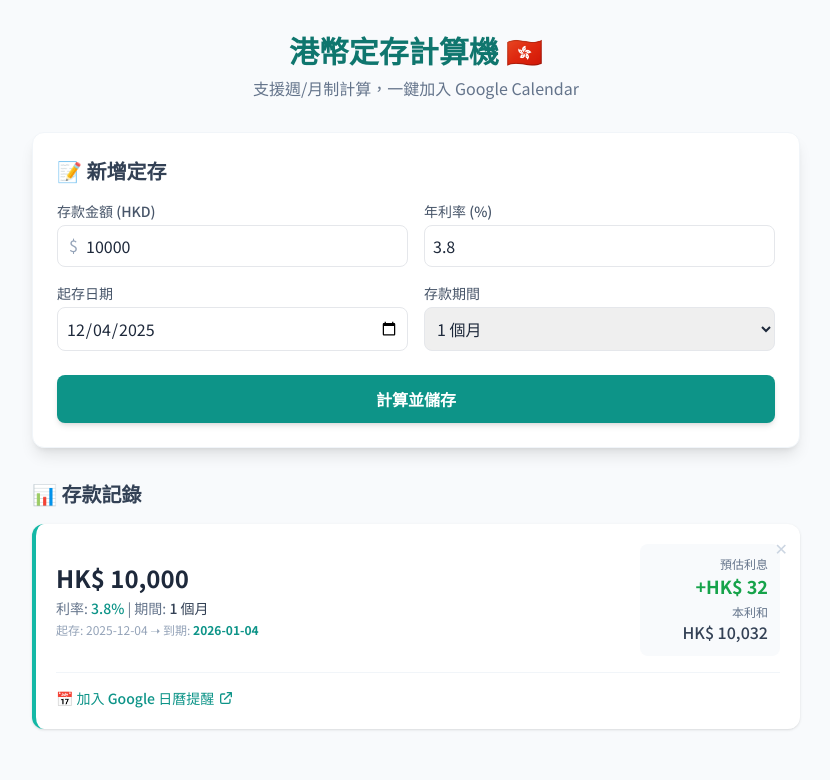
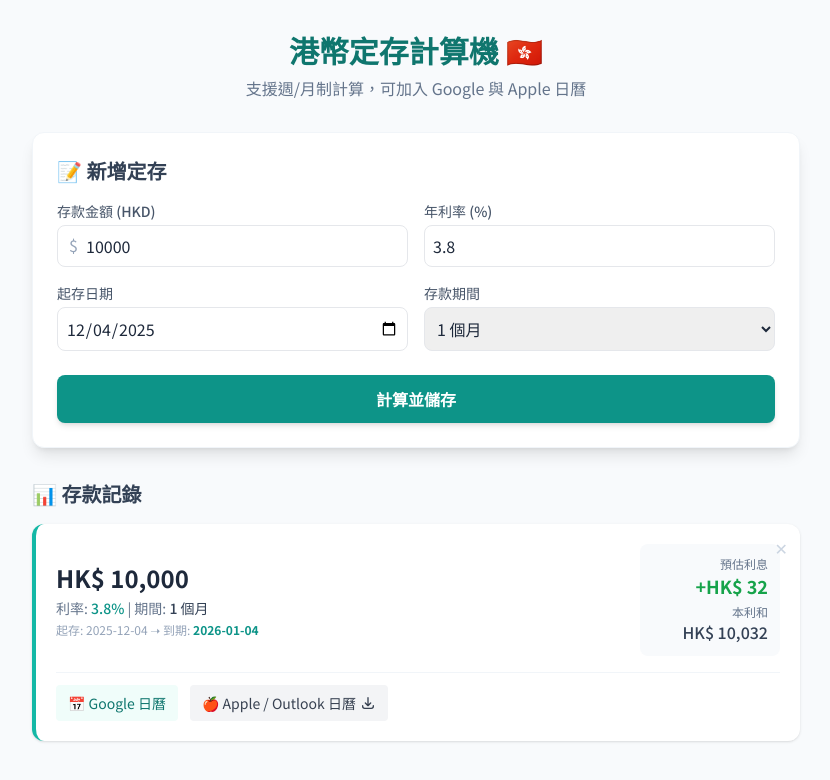
Before and after one commit to eunis2000/saving-record, a plain HTML site: page index.html in a window 1280 px wide. Both pictures are taken after a click on the button "計算並儲存". Shown: the whole page, without its empty margins (224-1054 px from the left). Drawn offline with nearby package versions, Linux system fonts and the light colour scheme.

Commit message:
3rd
update to apple car

```diff
--- a/index.html
+++ b/index.html
@@ -3,12 +3,9 @@
 <head>
     <meta charset="UTF-8">
     <meta name="viewport" content="width=device-width, initial-scale=1.0">
-    <title>港幣定存計算機 (週/月版) 💰</title>
-    <!-- 引入 Tailwind CSS -->
+    <title>港幣定存計算機 (全平台日曆版) 💰</title>
     <script src="https://cdn.tailwindcss.com"></script>
-    <!-- 引入 Vue 3 -->
     <script src="https://unpkg.com/vue@3/dist/vue.global.js"></script>
-    <!-- Google Fonts -->
     <link href="https://fonts.googleapis.com/css2?family=Noto+Sans+TC:wght@400;500;700&display=swap" rel="stylesheet">
     <style>
         body { font-family: 'Noto Sans TC', sans-serif; }
@@ -18,10 +15,9 @@
 
     <div id="app" class="max-w-3xl mx-auto">
 
-        <!-- 標題區 -->
         <header class="mb-8 text-center">
             <h1 class="text-3xl font-bold text-teal-700 mb-2">港幣定存計算機 🇭🇰</h1>
-            <p class="text-slate-500">支援週/月制計算，一鍵加入 Google Calendar</p>
+            <p class="text-slate-500">支援週/月制計算，可加入 Google 與 Apple 日曆</p>
         </header>
 
         <!-- 輸入區塊 -->
@@ -88,12 +84,18 @@
                     </div>
                 </div>
 
-                <!-- Google Calendar 按鈕 -->
-                <div class="mt-4 pt-3 border-t border-slate-100">
-                    <a :href="getCalendarUrl(item)" target="_blank" class="inline-flex items-center text-sm text-teal-600 hover:text-teal-800 font-medium transition">
-                        📅 加入 Google 日曆提醒
-                        <svg class="w-4 h-4 ml-1" fill="none" stroke="currentColor" viewBox="0 0 24 24"><path stroke-linecap="round" stroke-linejoin="round" stroke-width="2" d="M10 6H6a2 2 0 00-2 2v10a2 2 0 002 2h10a2 2 0 002-2v-4M14 4h6m0 0v6m0-6L10 14"></path></svg>
+                <!-- 日曆按鈕區 -->
+                <div class="mt-4 pt-3 border-t border-slate-100 flex flex-wrap gap-3">
+                    <!-- Google Calendar -->
+                    <a :href="getGoogleCalendarUrl(item)" target="_blank" class="inline-flex items-center text-sm px-3 py-2 bg-teal-50 text-teal-700 rounded hover:bg-teal-100 transition">
+                        📅 Google 日曆
                     </a>
+
+                    <!-- Apple/Outlook Calendar (.ics) -->
+                    <button @click="downloadIcs(item)" class="inline-flex items-center text-sm px-3 py-2 bg-gray-100 text-gray-700 rounded hover:bg-gray-200 transition">
+                        🍎 Apple / Outlook 日曆
+                        <svg class="w-4 h-4 ml-1" fill="none" stroke="currentColor" viewBox="0 0 24 24"><path stroke-linecap="round" stroke-linejoin="round" stroke-width="2" d="M4 16v1a3 3 0 003 3h10a3 3 0 003-3v-1m-4-4l-4 4m0 0l-4-4m4 4V4"></path></svg>
+                    </button>
                 </div>
             </div>
         </div>
@@ -109,85 +111,55 @@
 
         createApp({
             setup() {
-                // 表單預設值
                 const form = ref({
                     amount: 10000,
                     rate: 3.8,
                     startDate: new Date().toISOString().split('T')[0],
-                    period: '1m' // 預設 1 個月
+                    period: '1m'
                 });
 
                 const deposits = ref([]);
 
-                // 期間顯示對照表
                 const periodLabels = {
-                    '1w': '1 週',
-                    '3w': '3 週',
-                    '1m': '1 個月',
-                    '3m': '3 個月',
-                    '6m': '6 個月'
+                    '1w': '1 週', '3w': '3 週', '1m': '1 個月', '3m': '3 個月', '6m': '6 個月'
                 };
 
-                // 初始化：從 LocalStorage 讀取資料
                 onMounted(() => {
-                    const saved = localStorage.getItem('hkBankDeposits_v2'); // 更新 Key 避免舊資料格式衝突
-                    if (saved) {
-                        deposits.value = JSON.parse(saved);
-                    }
+                    const saved = localStorage.getItem('hkBankDeposits_v2');
+                    if (saved) deposits.value = JSON.parse(saved);
                 });
 
-                // 監聽資料變動並存檔
                 watch(deposits, (newVal) => {
                     localStorage.setItem('hkBankDeposits_v2', JSON.stringify(newVal));
                 }, { deep: true });
 
-                // 核心邏輯：計算到期日與利息
                 const calculateDetails = (amount, rate, startDate, periodCode) => {
-                    const unit = periodCode.slice(-1); // 'w' or 'm'
-                    const value = parseInt(periodCode); // 數值 (1, 3, 6...)
-
+                    const unit = periodCode.slice(-1);
+                    const value = parseInt(periodCode);
                     let endDateObj = new Date(startDate);
                     let interest = 0;
 
                     if (unit === 'w') {
-                        // 週計算：天數 = 週數 * 7
                         const days = value * 7;
-                        // 到期日：加天數
                         endDateObj.setDate(endDateObj.getDate() + days);
-                        // 利息：本金 * 利率 * (天數 / 365)
                         interest = Math.round(amount * (rate / 100) * (days / 365));
                     } else {
-                        // 月計算
-                        // 到期日：加月數
                         endDateObj.setMonth(endDateObj.getMonth() + value);
-                        // 利息：本金 * 利率 * (月數 / 12)
                         interest = Math.round(amount * (rate / 100) * (value / 12));
                     }
-
-                    return {
-                        endDate: endDateObj.toISOString().split('T')[0],
-                        interest: interest
-                    };
+                    return { endDate: endDateObj.toISOString().split('T')[0], interest: interest };
                 };
 
-                // 新增存款
                 const addDeposit = () => {
                     if (!form.value.amount || !form.value.rate || !form.value.startDate) {
                         alert('請填寫完整資料');
                         return;
                     }
-
-                    const details = calculateDetails(
-                        form.value.amount,
-                        form.value.rate,
-                        form.value.startDate,
-                        form.value.period
-                    );
-
+                    const details = calculateDetails(form.value.amount, form.value.rate, form.value.startDate, form.value.period);
                     deposits.value.unshift({
                         amount: form.value.amount,
                         rate: form.value.rate,
-                        period: form.value.period, // 儲存代碼 (如 '3w')
+                        period: form.value.period,
                         startDate: form.value.startDate,
                         endDate: details.endDate,
                         interest: details.interest,
@@ -197,39 +169,59 @@
                 };
 
                 const removeDeposit = (index) => {
-                    if(confirm('確定要刪除這筆記錄嗎？')) {
-                        deposits.value.splice(index, 1);
-                    }
+                    if(confirm('確定要刪除這筆記錄嗎？')) deposits.value.splice(index, 1);
                 };
 
-                const formatNumber = (num) => {
-                    return num.toString().replace(/\B(?=(\d{3})+(?!\d))/g, ",");
-                };
+                const formatNumber = (num) => num.toString().replace(/\B(?=(\d{3})+(?!\d))/g, ",");
+                const getPeriodLabel = (code) => periodLabels[code] || code;
 
-                const getPeriodLabel = (code) => {
-                    return periodLabels[code] || code;
-                };
-
-                const getCalendarUrl = (item) => {
+                // Google Calendar URL
+                const getGoogleCalendarUrl = (item) => {
                     const start = item.endDate.replace(/-/g, '');
                     const nextDay = new Date(item.endDate);
                     nextDay.setDate(nextDay.getDate() + 1);
                     const end = nextDay.toISOString().split('T')[0].replace(/-/g, '');
-
                     const title = encodeURIComponent(`💰 定存到期：HK$ ${formatNumber(item.amount)}`);
                     const details = encodeURIComponent(`本金：HK$ ${formatNumber(item.amount)}\n利息：HK$ ${formatNumber(item.interest)}\n本利和：HK$ ${formatNumber(item.total)}\n利率：${item.rate}%\n期間：${getPeriodLabel(item.period)}`);
-
                     return `https://www.google.com/calendar/render?action=TEMPLATE&text=${title}&dates=${start}/${end}&details=${details}`;
                 };
 
+                // Apple/Outlook ICS 下載功能
+                const downloadIcs = (item) => {
+                    // 準備日期格式 YYYYMMDD
+                    const startStr = item.endDate.replace(/-/g, '');
+                    const nextDay = new Date(item.endDate);
+                    nextDay.setDate(nextDay.getDate() + 1);
+                    const endStr = nextDay.toISOString().split('T')[0].replace(/-/g, '');
+
+                    // 建立 ICS 內容
+                    const icsContent = [
+                        'BEGIN:VCALENDAR',
+                        'VERSION:2.0',
+                        'PRODID:-//HK Deposit Calculator//CN',
+                        'BEGIN:VEVENT',
+                        `UID:${item.id}@deposit-calc`,
+                        `DTSTAMP:${new Date().toISOString().replace(/[-:]/g, '').split('.')[0]}Z`,
+                        `DTSTART;VALUE=DATE:${startStr}`,
+                        `DTEND;VALUE=DATE:${endStr}`,
+                        `SUMMARY:💰 定存到期：HK$ ${formatNumber(item.amount)}`,
+                        `DESCRIPTION:本金：HK$ ${formatNumber(item.amount)}\\n利息：HK$ ${formatNumber(item.interest)}\\n本利和：HK$ ${formatNumber(item.total)}\\n利率：${item.rate}%`,
+                        'END:VEVENT',
+                        'END:VCALENDAR'
+                    ].join('\r\n');
+
+                    // 建立 Blob 物件並下載
+                    const blob = new Blob([icsContent], { type: 'text/calendar;charset=utf-8' });
+                    const link = document.createElement('a');
+                    link.href = URL.createObjectURL(blob);
+                    link.download = `deposit_${item.endDate}.ics`;
+                    document.body.appendChild(link);
+                    link.click();
+                    document.body.removeChild(link);
+                };
+
                 return {
-                    form,
-                    deposits,
-                    addDeposit,
-                    removeDeposit,
-                    formatNumber,
-                    getPeriodLabel,
-                    getCalendarUrl
+                    form, deposits, addDeposit, removeDeposit, formatNumber, getPeriodLabel, getGoogleCalendarUrl, downloadIcs
                 };
             }
         }).mount('#app');
```
